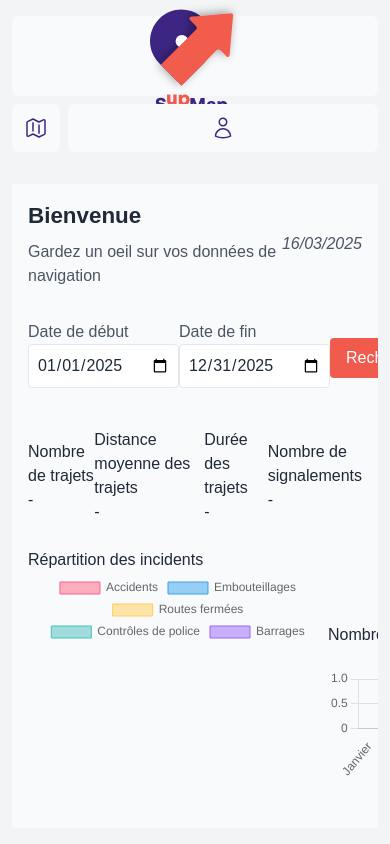
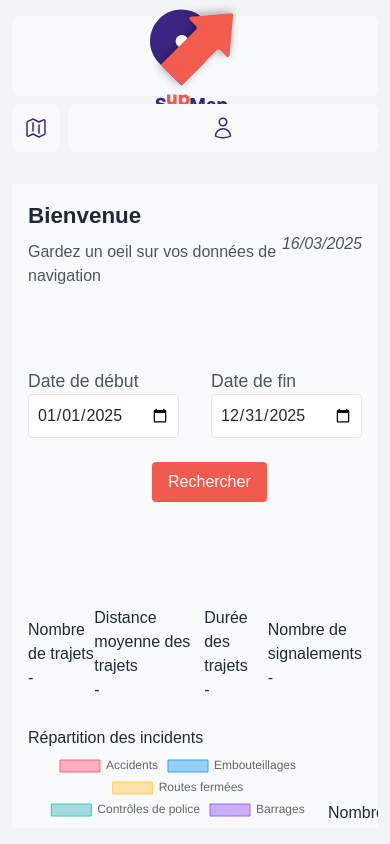
Before and after one commit to baptistegeorget/supmap, a Next.js app in the folder web/: page /analytics in a window 390 px wide. Built offline with nearby package versions, Linux system fonts and the light colour scheme; a web font is replaced by a local one.

Commit message:
Fin style pour les filtres - dashboard

```diff
--- a/web/src/app/analytics/analytics.css
+++ b/web/src/app/analytics/analytics.css
@@ -13,10 +13,10 @@
 
 .analyse_header--welcome h1{
     margin-bottom: 0.7rem;
-    font-size: 1.8rem;
+    font-size: 1.9rem;
 }
 .analyse_header--welcome p {
-    font-size: 1rem;
+    font-size: 1.1rem;
 }
 
 .analyse_header--date--responsive {
@@ -24,7 +24,7 @@
 }
 
 .analyse_header--date span {
-    font-size: 1rem;
+    font-size: 1.1rem;
     font-style: italic;
     font-weight: 400;
 }
@@ -33,7 +33,7 @@
 @media screen and (max-width: 992px) {
     .analyse_header--welcome h1{
         margin-bottom: 0.5rem;
-        font-size: 1.5rem;
+        font-size: 1.6rem;
     }
     .analyse_header--date--responsive {
         display: flex;
@@ -66,14 +66,52 @@
     display: flex;
     justify-content: start;
     align-items: center;
-    margin-top: 2rem;
+    margin: 4rem 0;
+    flex-wrap: wrap;
 }
+
+.filters_input{
+    display: flex;
+    justify-content: start;
+    align-items: center;
+    gap: 1.5rem;
+    margin-right: 1.8rem;
+}
+.filters_container label{
+    margin-right: 0.6rem;
+    font-size: 1.1rem;
+}
+
+@media screen and (max-width: 992px) {
+    .filters_container{
+        flex-direction: column;
+        align-items: center;
+        gap: 1.5rem;
+        margin: 5rem 0;
+    }
+
+    .filters_input{
+        width: 100%;
+    }
+
+    .filters_container--filter--button{
+        width: 100%;
+        display: flex;
+        justify-content: center;
+    }
+}
+
+
+
+/* DATAVIZ */
 
 .analysis_content{
     display: flex;
     flex-direction: column;
-    margin-top: 1rem;
 }
+
+
+/* KPIS */
 
 .analysis_content--kpis {
     display: flex;
--- a/web/src/app/analytics/page.tsx
+++ b/web/src/app/analytics/page.tsx
@@ -251,6 +251,7 @@ export default function Page() {
 
       {/* Filtres de date */}
       <div className="filters_container">
+        <div className="filters_input">
           <div className="filters_container--filter">
             <label htmlFor="startDate" className="text-gray-600">Date de début</label>
             <input
@@ -271,7 +272,8 @@ export default function Page() {
               onChange={(e) => setEndDate(e.target.value)}
             />
           </div>
-        <div className="filters_container--filter mt-2">
+        </div>
+        <div className="filters_container--filter filters_container--filter--button">
           <button
             className={`bg-customOrange text-white px-4 py-2 rounded ${!isDateRangeValid || loading ? 'opacity-50 cursor-not-allowed' : ''}`}
             onClick={fetchStatsData}
```
Lines whose indentation alone changed are shown as unchanged.
